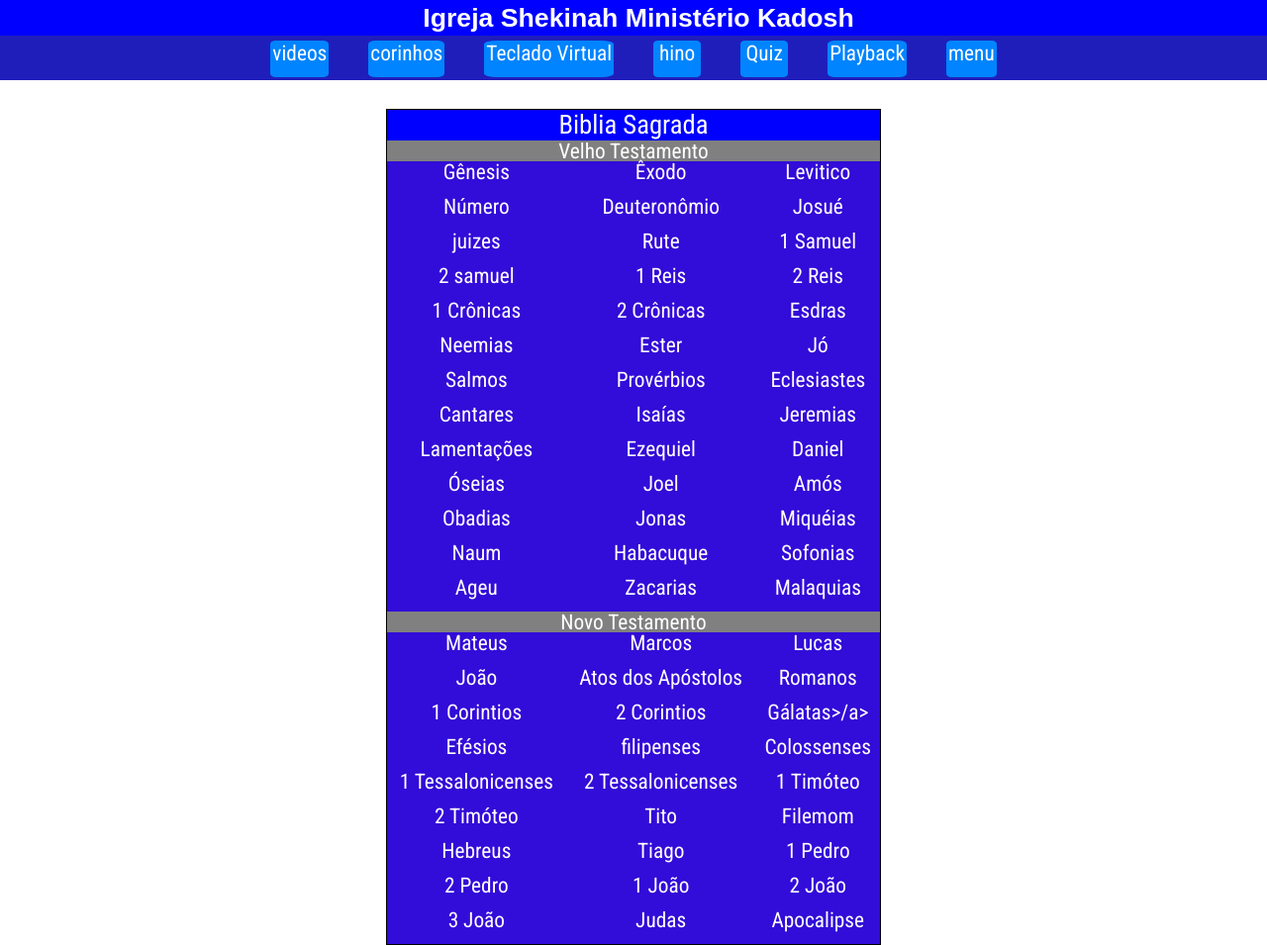
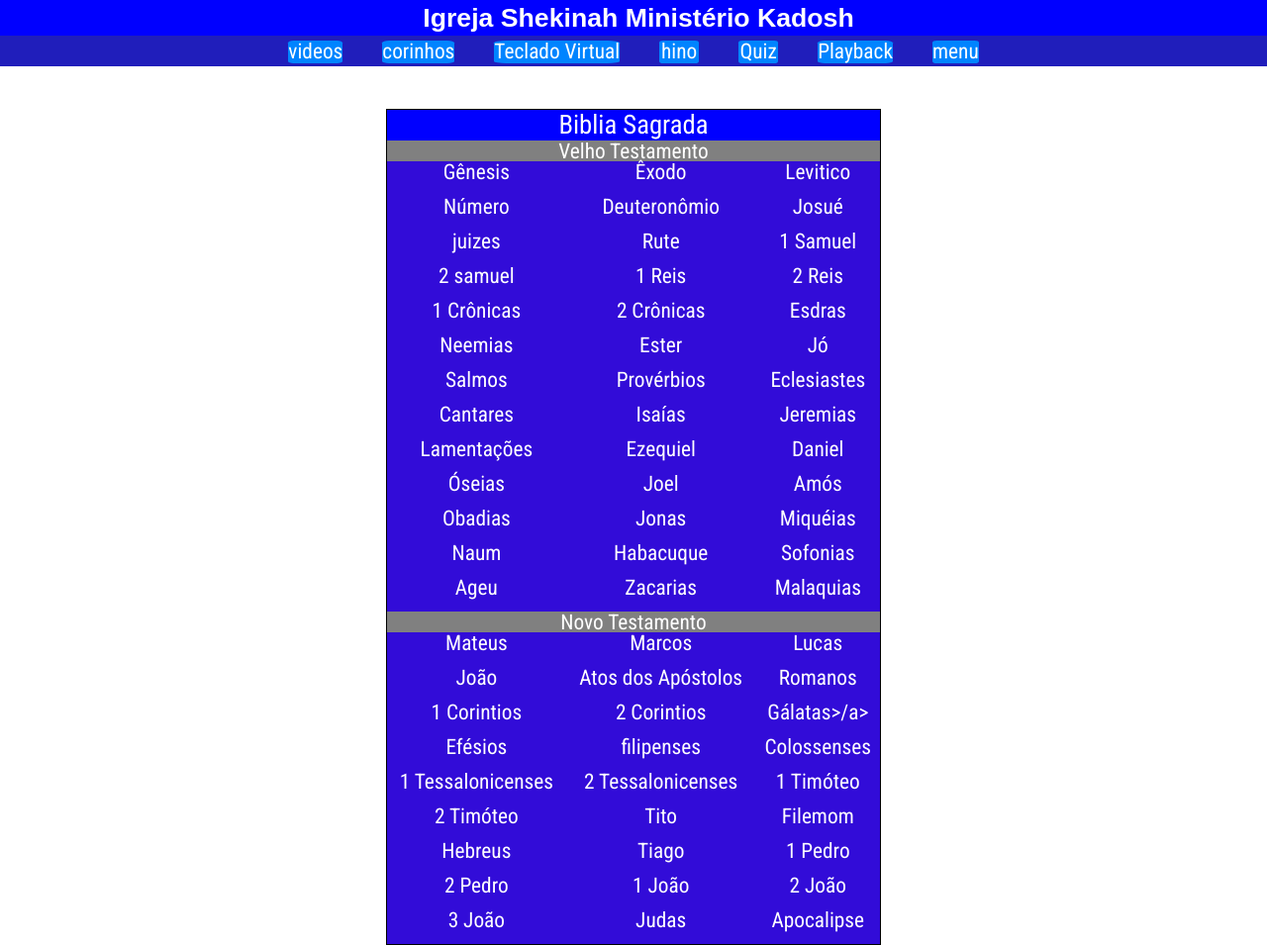
Before and after one commit to leopac26/meu-site, a plain HTML site: page genesis/index.html in a window 1280 px wide. Shown: the whole page at 99% size. Drawn offline with Linux system fonts and the light colour scheme.

Commit message:
Atualizar o index.html

```diff
--- a/genesis/index.html
+++ b/genesis/index.html
@@ -15,7 +15,7 @@
 
   <style>
 
-.ordem-3 li ul li a{text- decoration: none;
+.ordem-3 li,.ordem-3 li ul li a,.ordem-3 li ul li  {text- decoration: none;
 border: none;}
 
 
```
